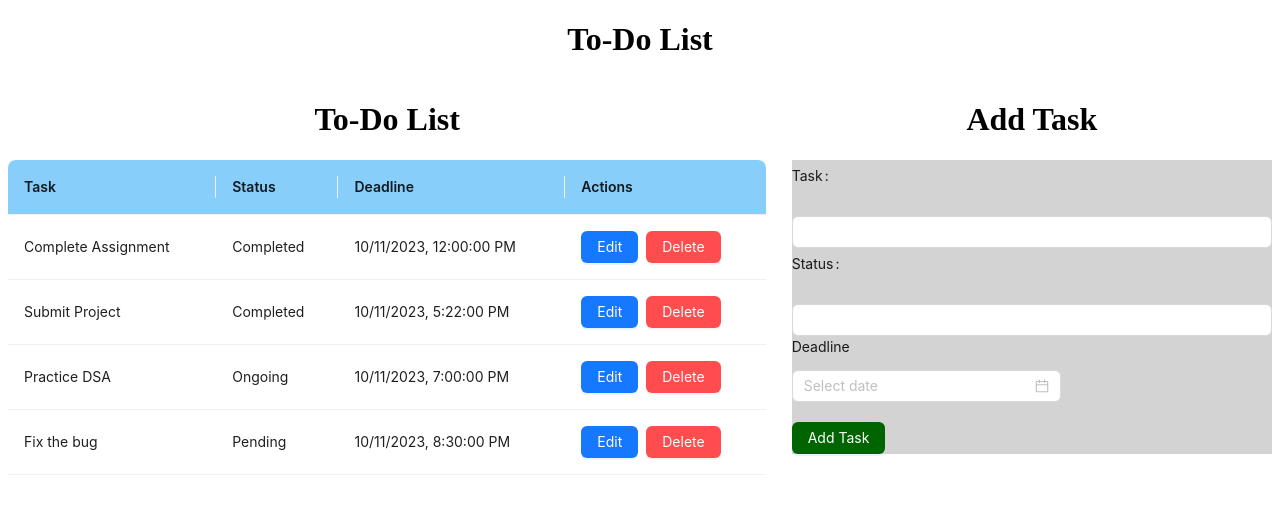
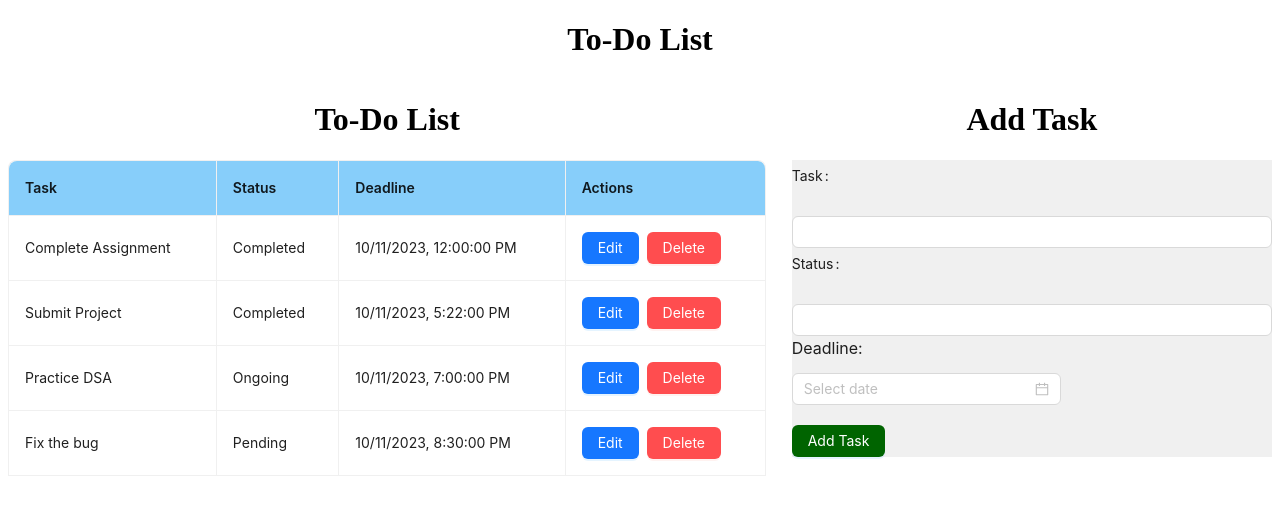
Before and after one commit to chkhng/todolist, a React (Create React App) app: page / in a window 1280 px wide. Shown: the top 514 px of the page. Built offline with nearby package versions, Linux system fonts and the light colour scheme.

Commit message:
todolist

```diff
--- a/src/App.css
+++ b/src/App.css
@@ -1,3 +1,14 @@
 .custom-table .ant-table-thead > tr > th {
     background-color: lightskyblue;
+    font-style: bold;
+
   }
+
+.border-table {
+    border-collapse:collapse;
+  }
+
+.font{
+    font-family: -apple-system;
+    font-size: 16px;
+}
--- a/src/App.js
+++ b/src/App.js
@@ -9,8 +9,9 @@ const onOk = (value) => {
 
 const Task = () => (
   <Space direction="vertical" size={12}>
-    <Text style={{ textAlign: 'left' }}>Deadline</Text>
+    <Text className="font" style={{ textAlign: 'left' }}>Deadline:</Text>
     <DatePicker
+      dateFormat="dd/mm/yyyy"
       showTime
       onChange={(value, dateString) => {
         console.log('Selected Time: ', value);
@@ -83,17 +84,17 @@ const App = () => {
     <div>
       <h1 style={{ textAlign: 'center' }}>To-Do List</h1>
       <div style={{ display: 'flex', flexDirection: 'row', justifyContent: 'space-between'}}>
-        <div style={{ width: '60%'}}>
+        <div style={{ width: '60%', height: '40px'}}>
           <h1 style={{ textAlign: 'center' }}>To-Do List</h1>
-          <Table pagination={false} className="custom-table" dataSource={dataSource} columns={columns} />
+          <Table pagination={false} className="custom-table" dataSource={dataSource} columns={columns} bordered/>
         </div>
         <div style={{ width: '38%'}}>
           <h1 style={{ textAlign: 'center' }}>Add Task</h1>
-          <Form form={form} layout={'horizontal'} style={{ maxWidth: '100%', margin: '0 auto' , backgroundColor: 'lightgray' }}>
-            <Form.Item label="Task" name="task" rules={[{ message: 'Enter Task' }]}>
+          <Form form={form} layout={'horizontal'} style={{ maxWidth: '100%', margin: '0 auto' , backgroundColor: '#f0f0f0' }}>
+            <Form.Item className="font" label="Task" name="task" rules={[{ message: 'Enter Task' }]}>
             </Form.Item>
             <Input />
-            <Form.Item label="Status" name="status" rules={[{ message: 'Enter Status' }]}>
+            <Form.Item className="font" label="Status" name="status" rules={[{ message: 'Enter Status' }]}>
             </Form.Item>
             <Input />
             <Task />
```
